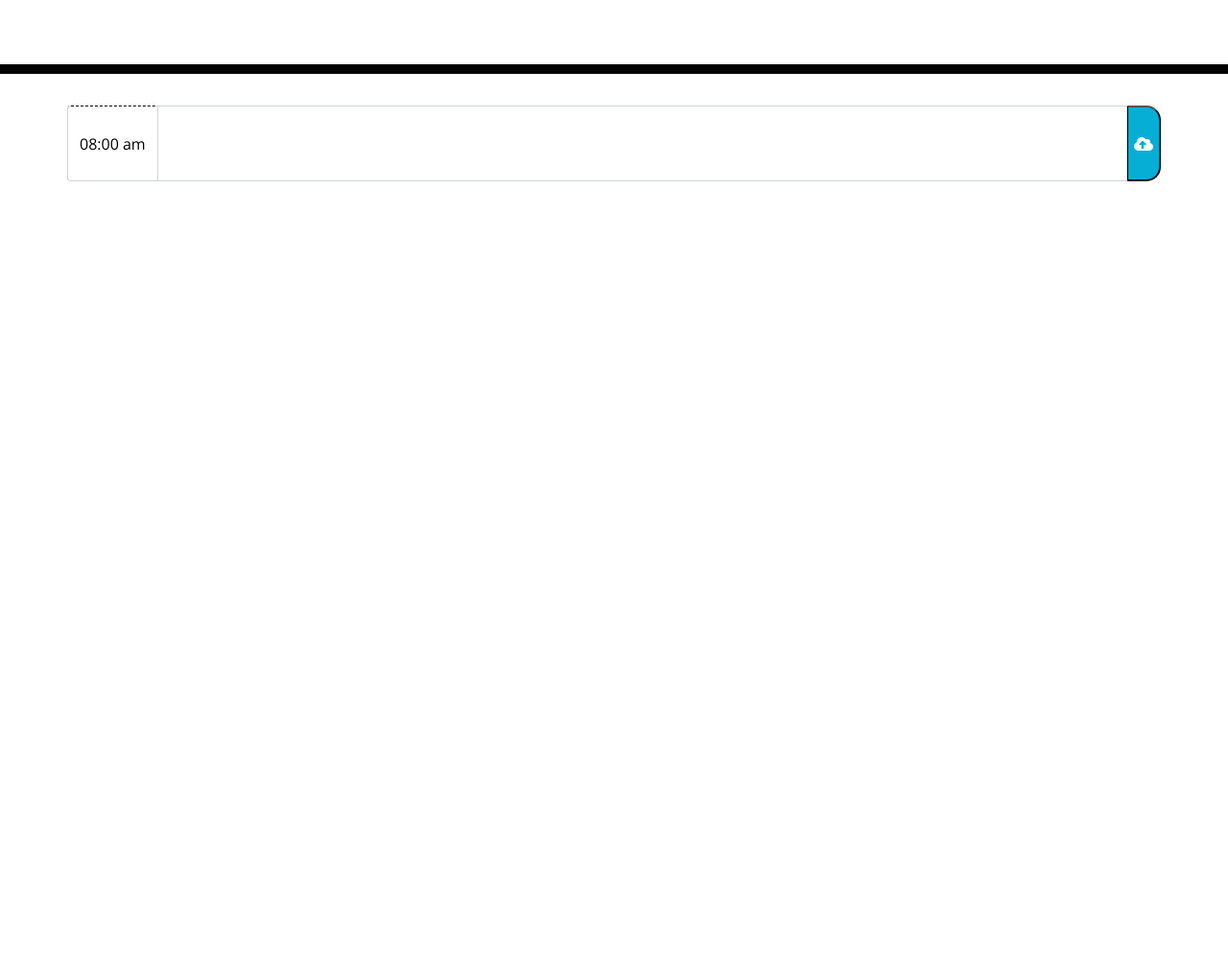
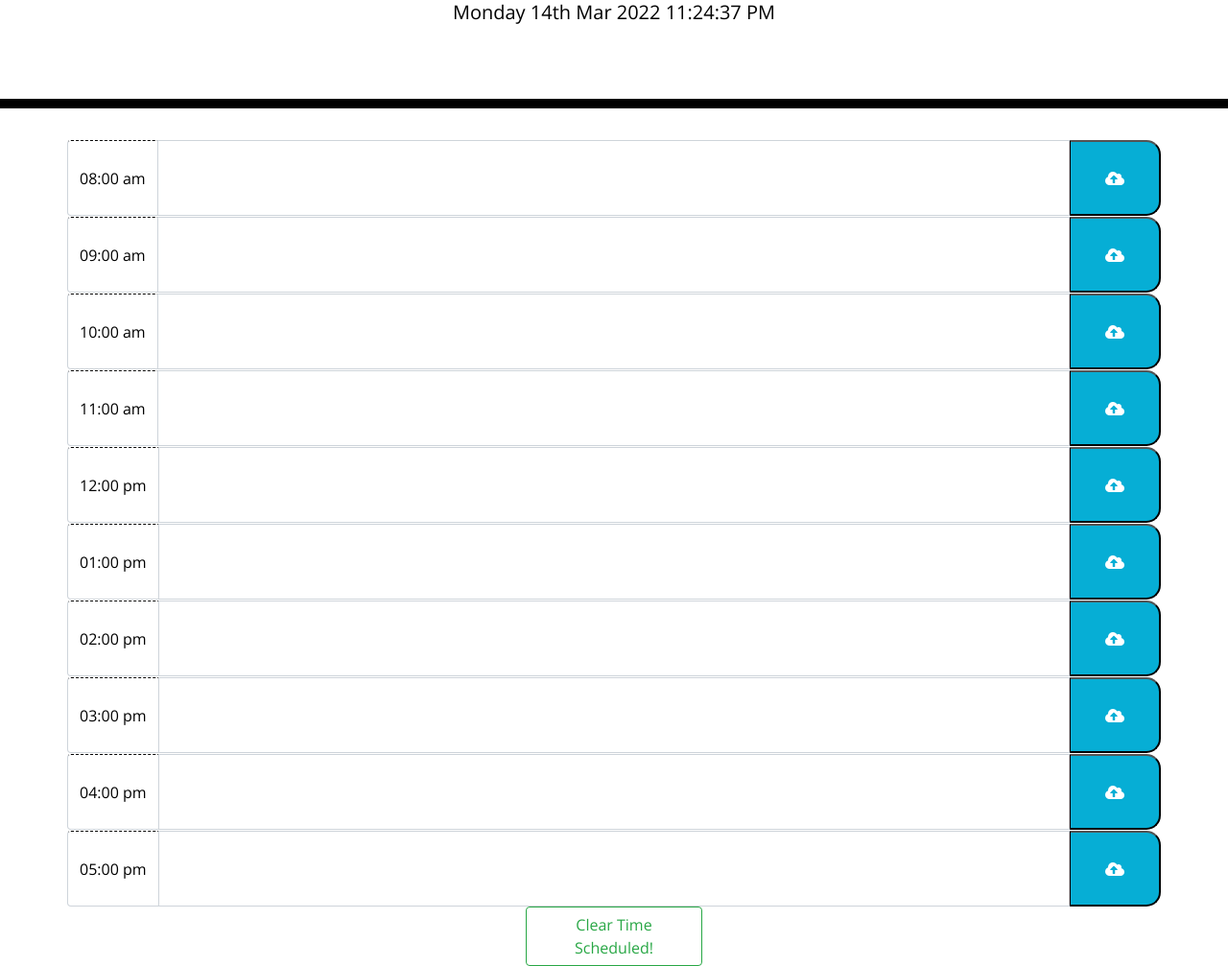
Before and after one commit to souhila27/my-daily-planner, a plain HTML site: page index.html in a window 1280 px wide. Shown: the part 191-1198 px from the top of the page at 96% size. Before the commit the page ends 800 px from the top, so only its background shows below. Drawn offline with nearby package versions, Linux system fonts and the light colour scheme.

Commit message:
adding clear button

```diff
--- a/assets/js/script.js
+++ b/assets/js/script.js
@@ -1,3 +1,3 @@
 // Moment.js
-var currentDate = moment().format('dddd') + " " + moment().format("Do MMM YYYY");
-var currentHour = moment().format('h:mm:ss a');
+var currentDate = moment().format('dddd') + " " + moment().format("Do MMM YYYY h:mm:ss A");
+$("#currentDay").text(currentDate);
--- a/index.html
+++ b/index.html
@@ -1,23 +1,14 @@
 <!DOCTYPE html>
 <html lang="en">
+
 <head>
   <meta charset="UTF-8" />
   <meta name="viewport" content="width=device-width, initial-scale=1.0" />
   <meta http-equiv="X-UA-Compatible" content="ie=edge" />
-    <link
-      rel="stylesheet"
-      href="https://stackpath.bootstrapcdn.com/bootstrap/4.3.1/css/bootstrap.min.css"
-    />
-    <link
-      rel="stylesheet"
-      href="https://use.fontawesome.com/releases/v5.8.1/css/all.css"
-      integrity="sha384-50oBUHEmvpQ+1lW4y57PTFmhCaXp0ML5d60M1M7uH2+nqUivzIebhndOJK28anvf"
-      crossorigin="anonymous"
-    />
-    <link
-      href="https://fonts.googleapis.com/css?family=Open+Sans&display=swap"
-      rel="stylesheet"
-    />
+  <link rel="stylesheet" href="https://stackpath.bootstrapcdn.com/bootstrap/4.3.1/css/bootstrap.min.css" />
+  <link rel="stylesheet" href="https://use.fontawesome.com/releases/v5.8.1/css/all.css"
+    integrity="sha384-50oBUHEmvpQ+1lW4y57PTFmhCaXp0ML5d60M1M7uH2+nqUivzIebhndOJK28anvf" crossorigin="anonymous" />
+  <link href="https://fonts.googleapis.com/css?family=Open+Sans&display=swap" rel="stylesheet" />
   <link rel="stylesheet" href="./assets/css/style.css" />
   <title>My Daily Planner </title>
 </head>
@@ -35,14 +26,98 @@
         <div class="input-group-prepend">
           <span class="input-group-text hour">08:00 am </span>
         </div>
-          <textarea class="form-control" aria-label="With textarea" id="9am"></textarea>
-          <button type="button" class="saveBtn"><i class="fas fa-cloud-upload-alt"></i></button>
+        <textarea class="form-control time-go" aria-label="With textarea" id="eightam"></textarea>
+        <button type="button" class=" col-1 save-button saveBtn"><i class="fas fa-cloud-upload-alt"></i></button>
+      </div>
+    </div>
+    <div class="row">
+      <div class="input-group">
+        <div class="input-group-prepend">
+          <span class="input-group-text hour">09:00 am </span>
+        </div>
+        <textarea class="form-control time-go" aria-label="With textarea" id="nineam"></textarea>
+        <button type="button" class=" col-1 save-button saveBtn"><i class="fas fa-cloud-upload-alt"></i></button>
+      </div>
+    </div>
+    <div class="row">
+      <div class="input-group">
+        <div class="input-group-prepend">
+          <span class="input-group-text hour">10:00 am </span>
+        </div>
+        <textarea class="form-control time-go" aria-label="With textarea" id="tenam"></textarea>
+        <button type="button" class=" col-1 save-button saveBtn"><i class="fas fa-cloud-upload-alt"></i></button>
+      </div>
+    </div>
+    <div class="row">
+      <div class="input-group">
+        <div class="input-group-prepend">
+          <span class="input-group-text hour">11:00 am </span>
+        </div>
+        <textarea class="form-control time-go" aria-label="With textarea" id="elevenam"></textarea>
+        <button type="button" class=" col-1 save-button saveBtn"><i class="fas fa-cloud-upload-alt"></i></button>
+      </div>
+    </div>
+    <div class="row">
+      <div class="input-group">
+        <div class="input-group-prepend">
+          <span class="input-group-text hour">12:00 pm </span>
+        </div>
+        <textarea class="form-control time-go" aria-label="With textarea" id="twelvepm"></textarea>
+        <button type="button" class=" col-1 save-button saveBtn"><i class="fas fa-cloud-upload-alt"></i></button>
+      </div>
+    </div>
+    <div class="row">
+      <div class="input-group">
+        <div class="input-group-prepend">
+          <span class="input-group-text hour">01:00 pm </span>
+        </div>
+        <textarea class="form-control time-go" aria-label="With textarea" id="onepm"></textarea>
+        <button type="button" class=" col-1 save-button saveBtn"><i class="fas fa-cloud-upload-alt"></i></button>
+      </div>
+    </div>
+    <div class="row">
+      <div class="input-group">
+        <div class="input-group-prepend">
+          <span class="input-group-text hour">02:00 pm </span>
+        </div>
+        <textarea class="form-control time-go" aria-label="With textarea" id="twopm"></textarea>
+        <button type="button" class=" col-1 save-button saveBtn"><i class="fas fa-cloud-upload-alt"></i></button>
+      </div>
+    </div>
+    <div class="row">
+      <div class="input-group">
+        <div class="input-group-prepend">
+          <span class="input-group-text hour">03:00 pm </span>
+        </div>
+        <textarea class="form-control time-go" aria-label="With textarea" id="threepm"></textarea>
+        <button type="button" class=" col-1 save-button saveBtn"><i class="fas fa-cloud-upload-alt"></i></button>
+      </div>
+    </div>
+    <div class="row">
+      <div class="input-group">
+        <div class="input-group-prepend">
+          <span class="input-group-text hour">04:00 pm </span>
+        </div>
+        <textarea class="form-control time-go" aria-label="With textarea" id="fourpm"></textarea>
+        <button type="button" class=" col-1 save-button saveBtn"><i class="fas fa-cloud-upload-alt"></i></button>
+      </div>
+    </div>
+    <div class="row">
+      <div class="input-group">
+        <div class="input-group-prepend">
+          <span class="input-group-text hour">05:00 pm </span>
+        </div>
+        <textarea class="form-control time-go" aria-label="With textarea" id="fivepm"></textarea>
+        <button type="button" class=" col-1 save-button saveBtn"><i class="fas fa-cloud-upload-alt"></i></button>
       </div>
     </div>
   </div>
-
+  <div class="d-grid gap-6 col-2 mx-auto">
+    <button type="button" class="btn btn-outline-success " id="clearDay">Clear Time Scheduled!</button>
+  </div>
   <script src="https://code.jquery.com/jquery-3.4.1.min.js"></script>
   <script src="https://cdnjs.cloudflare.com/ajax/libs/moment.js/2.24.0/moment.min.js"></script>
   <script src="./assets/js/script.js"></script>
 </body>
+
 </html>
```
Lines whose indentation alone changed are shown as unchanged.
